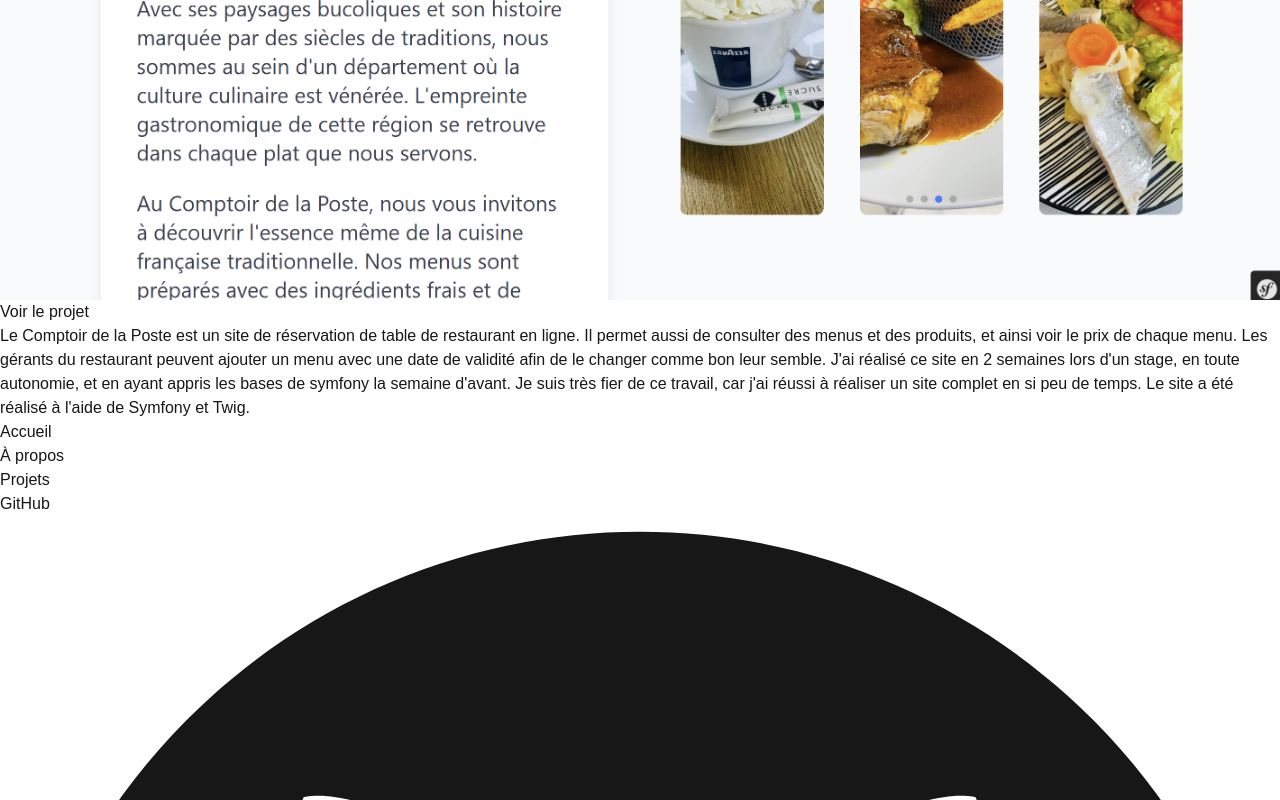
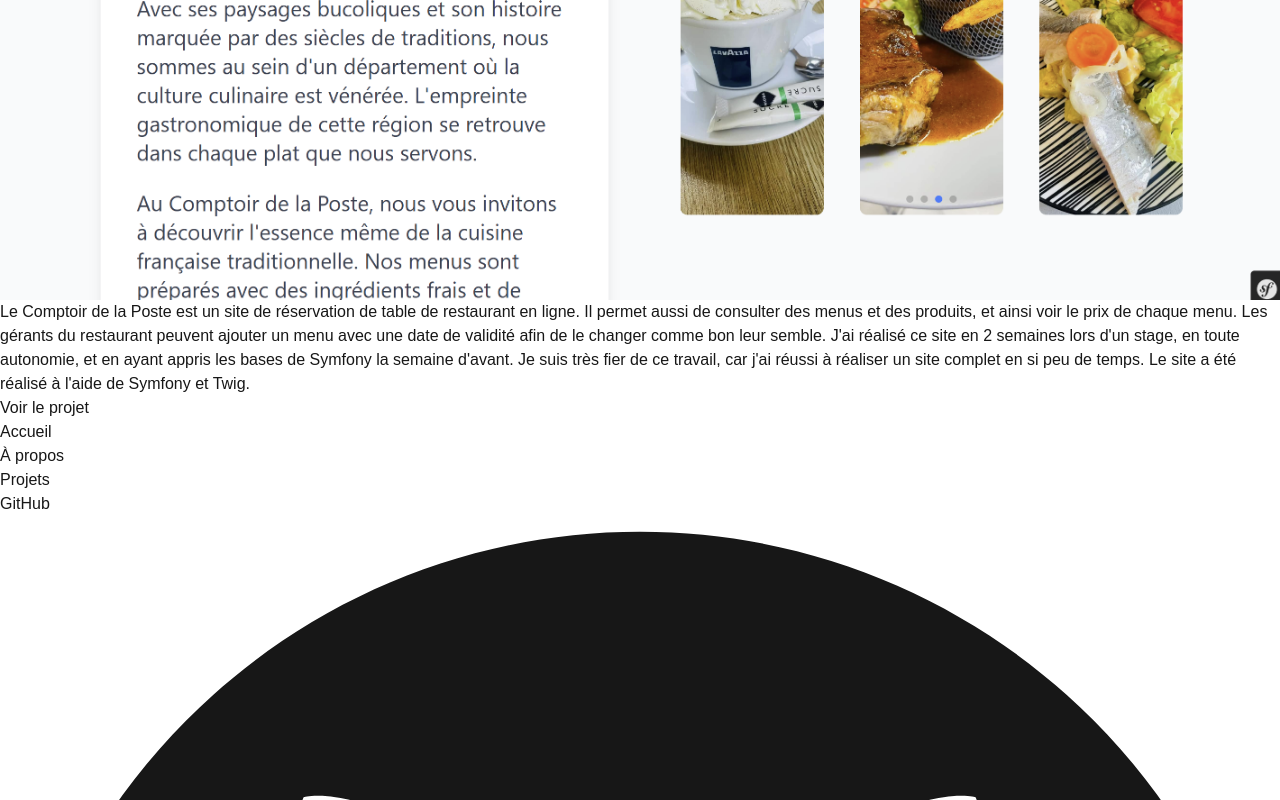
Before and after one commit to StevenLeCamPro/portfolioNew, a Next.js app: page /projects/comptoir-de-la-poste in a window 1280 px wide. Shown: the part 830-1630 px from the top of the page. Built offline with nearby package versions, Linux system fonts and the light colour scheme.

Commit message:
ajustement projets

```diff
--- a/src/app/projects/[slug]/page.tsx
+++ b/src/app/projects/[slug]/page.tsx
@@ -16,12 +16,10 @@ const projects: Project[] = [
     slug: "comptoir-de-la-poste",
     name: "Comptoir de la Poste",
     title: "Comptoir de la Poste",
-    description: `Le Comptoir de la Poste est un site de réservation de table de restaurant en ligne.
-  Il permet aussi de consulter des menus et des produits, et ainsi voir le prix de chaque menu.
+    description: `Le Comptoir de la Poste est un site de réservation de table de restaurant en ligne. Il permet aussi de consulter des menus et des produits, et ainsi voir le prix de chaque menu.
 Les gérants du restaurant peuvent ajouter un menu avec une date de validité afin de le changer comme bon leur semble.
 
-J'ai réalisé ce site en 2 semaines lors d'un stage, en toute autonomie, et en ayant appris les bases de symfony la semaine d'avant.
-Je suis très fier de ce travail, car j'ai réussi à réaliser un site complet en si peu de temps.
+J'ai réalisé ce site en 2 semaines lors d'un stage, en toute autonomie, et en ayant appris les bases de Symfony la semaine d'avant. Je suis très fier de ce travail, car j'ai réussi à réaliser un site complet en si peu de temps.
 
 Le site a été réalisé à l'aide de Symfony et Twig.`,
     image: "/comptoir.png",
@@ -84,19 +82,18 @@ Le site a été réalisé à l'aide de Symfony et Twig.`,
   },
 ];
 
-
 export async function generateStaticParams() {
   return projects.map((project) => ({
     slug: project.slug,
   }));
 }
 
-
 interface PageProps {
   params: Promise<{
     slug: string;
   }>;
 }
+
 export default async function ProjectPage({ params }: PageProps) {
   const resolvedParams = await params;
   console.log("Params:", resolvedParams); // Debug: voir ce que Next.js envoie
@@ -113,39 +110,40 @@ export default async function ProjectPage({ params }: PageProps) {
         {project.name}
       </h1>
 
-      <div className="grid grid-cols-1 md:grid-cols-2 gap-14 mb-6">
+      <div className="grid grid-cols-1 lg:grid-cols-2 gap-14 mb-6">
         <div>
           {project.image && (
             <img
               src={project.image}
               alt={project.name}
-              className=" object-cover rounded-lg shadow-md"
+              className="object-cover rounded-lg shadow-md"
             />
           )}
+        </div>
 
-            {project.link && project.link.trim() !== "" && (
-            <div className="justify-start mt-4 relative inline-flex  group">
-              <div
-            className="absolute transitiona-all duration-1000 opacity-70 -inset-px bg-gradient-to-r from-[#44BCFF] via-[#FF44EC] to-[#FF675E] rounded-xl blur-lg group-hover:opacity-100 group-hover:-inset-1 group-hover:duration-200 animate-tilt">
+        <div className="bg-white p-4 rounded-lg shadow-md">
+          <p className="text-lg text-gray-700 text-justify whitespace-pre-line">
+            {project.description}
+          </p>
         </div>
-              <a
+      </div>
+
+      {/* Bouton centré sous les deux divs */}
+      {project.link && project.link.trim() !== "" && (
+        <div className="flex justify-center mt-8">
+          <div className="relative inline-flex group">
+            <div className="absolute transition-all duration-1000 opacity-70 -inset-px bg-gradient-to-r from-[#44BCFF] via-[#FF44EC] to-[#FF675E] rounded-xl blur-lg group-hover:opacity-100 group-hover:-inset-1 group-hover:duration-200 animate-tilt"></div>
+            <a
               href={project.link}
               className="relative inline-flex items-center justify-center px-8 py-4 text-lg font-bold text-white transition-all duration-200 bg-blue-500 font-pj rounded-xl focus:outline-none focus:ring-2 focus:ring-offset-2 focus:ring-gray-900"
               target="_blank"
               rel="noopener noreferrer"
-              >
+            >
               Voir le projet
-              </a>
-            </div>
-            )}
+            </a>
+          </div>
         </div>
-
-        <div className="bg-white p-6 rounded-lg shadow-md">
-          <p className="text-lg text-gray-700 mb-4 text-justify whitespace-pre-line">
-            {project.description}
-          </p>
-        </div>
-      </div>
+      )}
     </div>
   );
 }
```
